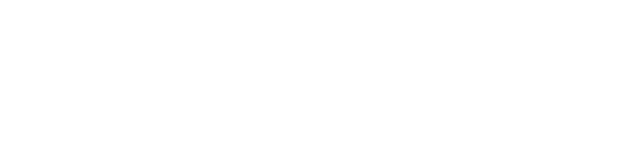
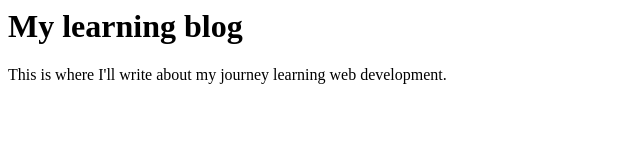
Before and after one commit to jeremyraby/blog, a plain HTML site: page index.html in a window 1280 px wide. Shown: the whole page, without its empty margins (0-640 px from the left). Drawn offline with Linux system fonts and the light colour scheme.

Commit message:
Add header and section to 'index.html'

```diff
--- a/index.html
+++ b/index.html
@@ -8,6 +8,12 @@
 </head>
 
 <body>
+  <header>
+    <h1>My learning blog</h1>
+  </header>
+  <section>
+    <p>This is where I'll write about my journey learning web development.</p>
+  </section>
 
 </body>
 
```
